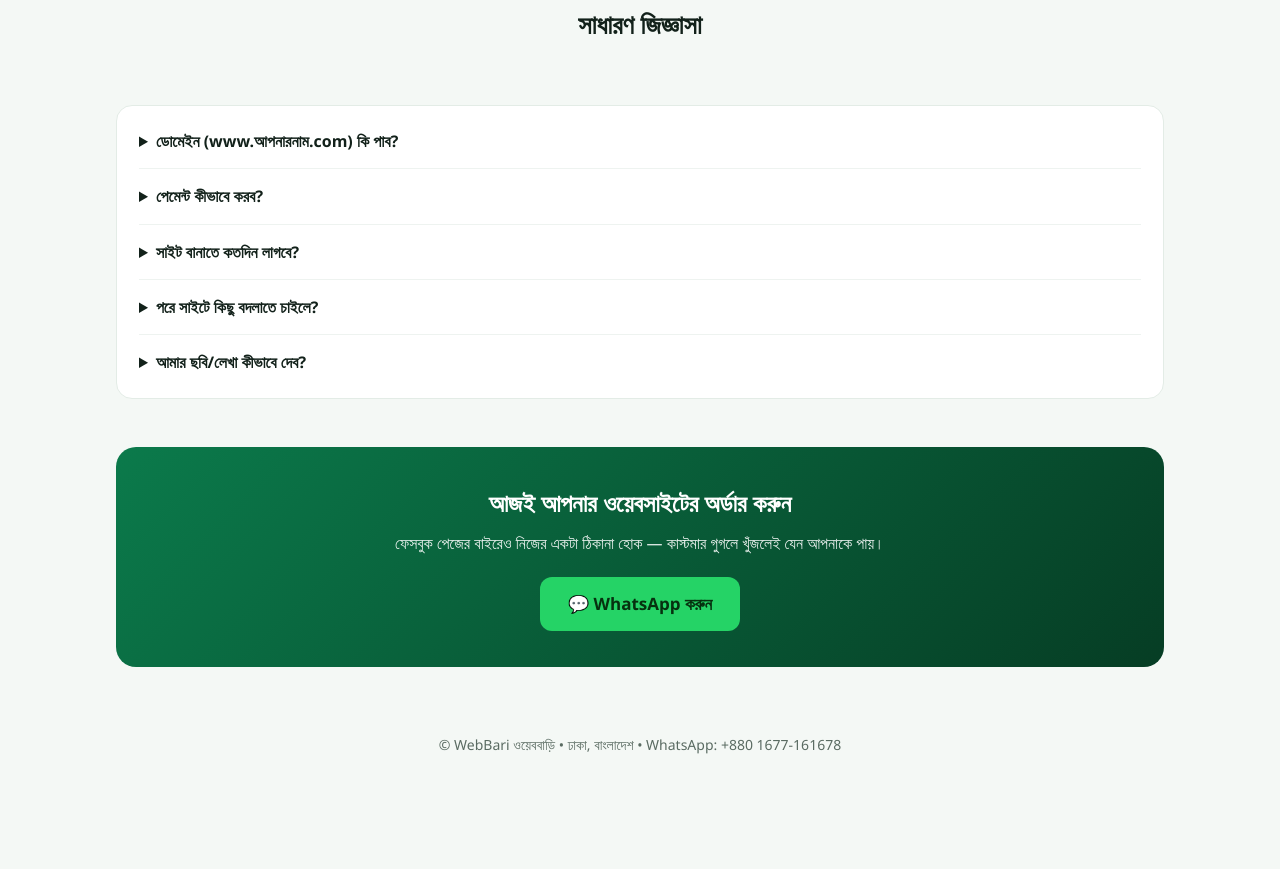
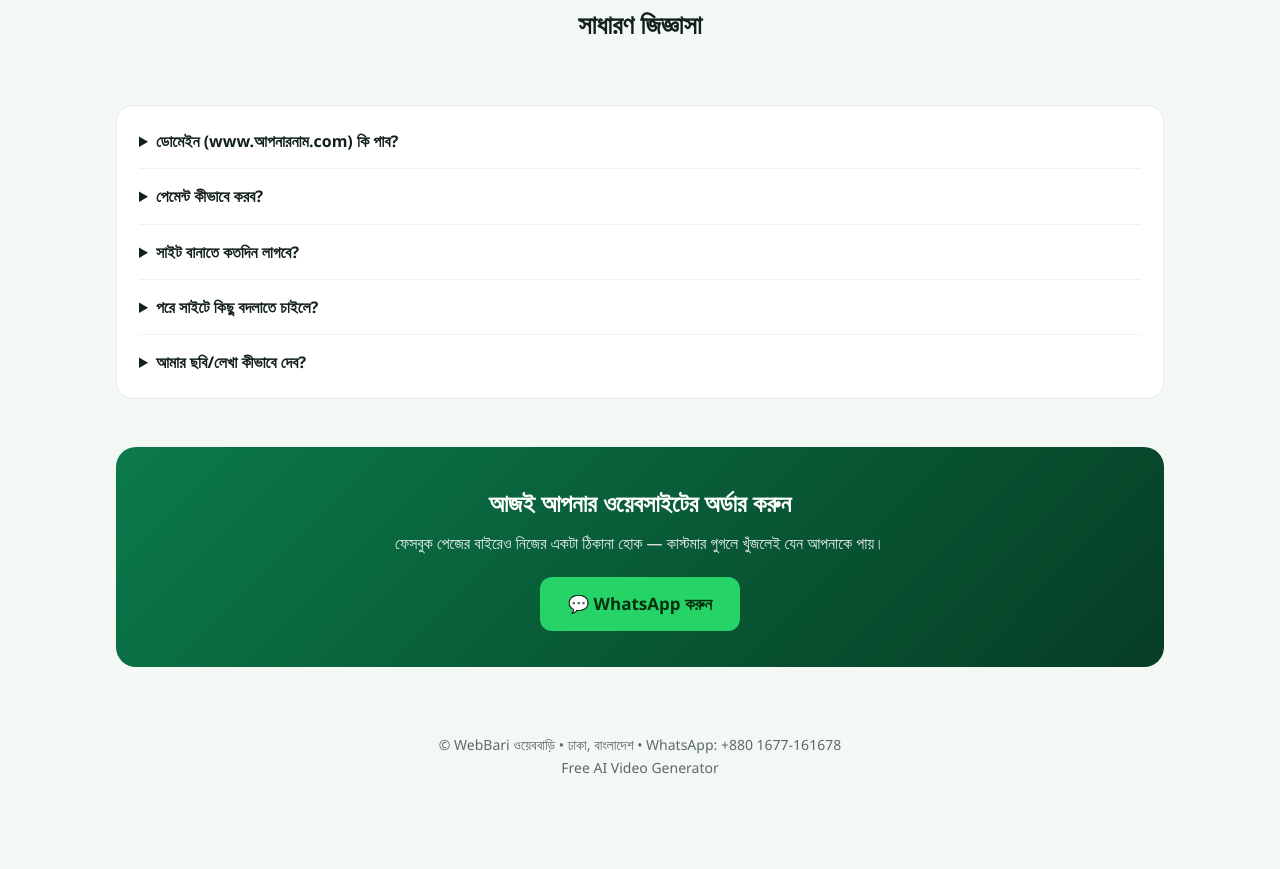
Before and after one commit to ToolBari/webbari, a plain HTML site: page index.html in a window 1280 px wide. Shown: the part 1865-2734 px from the top of the page. Before the commit the page ends 2711 px from the top, so only its background shows below. Drawn offline with Linux system fonts and the light colour scheme.

Commit message:
Footer: add Free AI Video Generator link

```diff
--- a/index.html
+++ b/index.html
@@ -152,7 +152,7 @@ footer{padding:26px 0 90px;text-align:center;color:var(--mut);font-size:14px}
 <a class="btn wa" href="https://wa.me/8801677161678?text=%E0%A6%86%E0%A6%AE%E0%A6%BF%20%E0%A6%8F%E0%A6%95%E0%A6%9F%E0%A6%BE%20%E0%A6%93%E0%A6%AF%E0%A6%BC%E0%A7%87%E0%A6%AC%E0%A6%B8%E0%A6%BE%E0%A6%87%E0%A6%9F%20%E0%A6%AC%E0%A6%BE%E0%A6%A8%E0%A6%BE%E0%A6%A4%E0%A7%87%20%E0%A6%9A%E0%A6%BE%E0%A6%87" target="_blank" rel="noopener">💬 WhatsApp করুন</a>
 </div></div>
 
-<footer>© WebBari ওয়েববাড়ি • ঢাকা, বাংলাদেশ • WhatsApp: +880 1677-161678</footer>
+<footer>© WebBari ওয়েববাড়ি • ঢাকা, বাংলাদেশ • WhatsApp: +880 1677-161678<br><a href="https://toolbari.github.io/ai-video/" style="color:inherit">Free AI Video Generator</a></footer>
 <a class="wafloat" href="https://wa.me/8801677161678?text=%E0%A6%86%E0%A6%AE%E0%A6%BF%20%E0%A6%8F%E0%A6%95%E0%A6%9F%E0%A6%BE%20%E0%A6%93%E0%A6%AF%E0%A6%BC%E0%A7%87%E0%A6%AC%E0%A6%B8%E0%A6%BE%E0%A6%87%E0%A6%9F%20%E0%A6%AC%E0%A6%BE%E0%A6%A8%E0%A6%BE%E0%A6%A4%E0%A7%87%20%E0%A6%9A%E0%A6%BE%E0%A6%87" target="_blank" rel="noopener">💬 WhatsApp</a>
 </body>
 </html>
```
